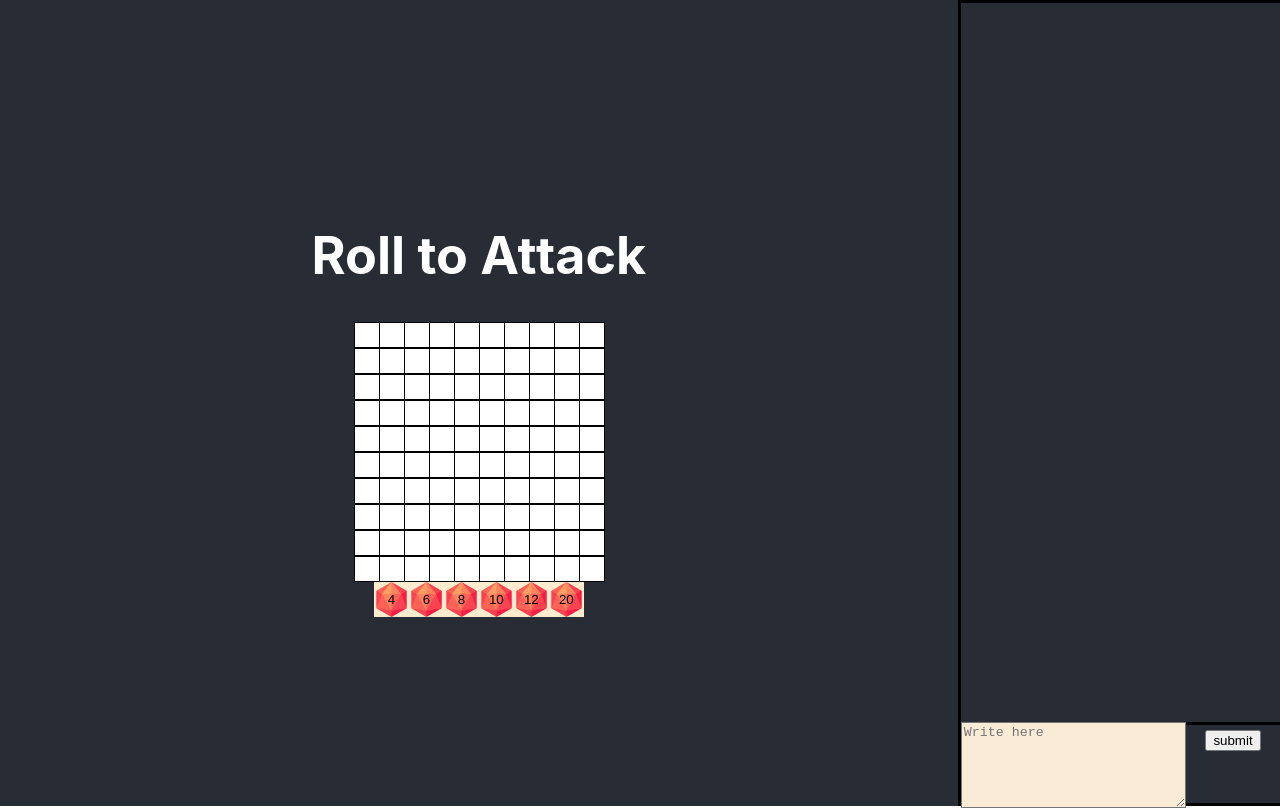
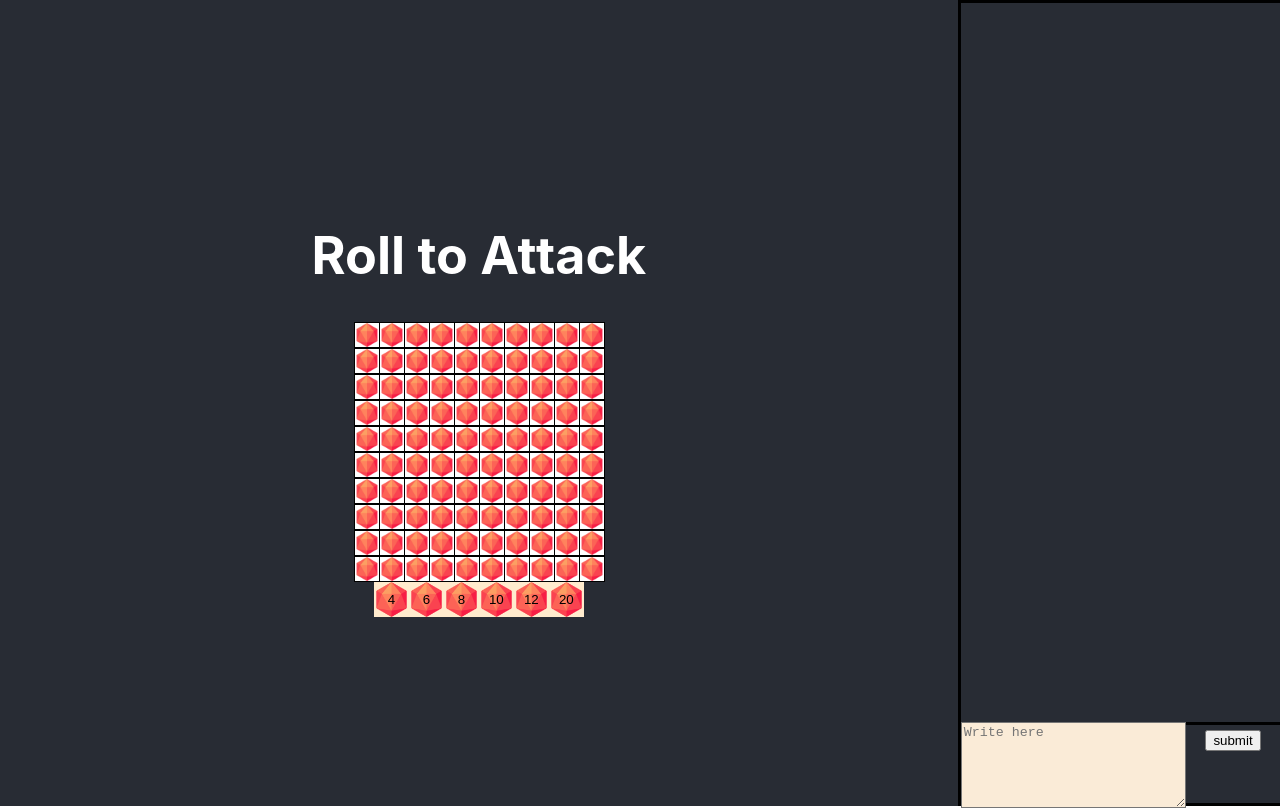
Before and after one commit to S4-K1/roll-to-hit, a React (Create React App) app: page / in a window 1280 px wide. Built offline with nearby package versions, Linux system fonts and the light colour scheme.

Commit message:
gridsquare displays image if a prop is true

```diff
--- a/package.json
+++ b/package.json
@@ -10,6 +10,7 @@
     "react": "^18.2.0",
     "react-dom": "^18.2.0",
     "react-scripts": "5.0.1",
+    "styled-components": "^5.3.8",
     "web-vitals": "^2.1.4"
   },
   "scripts": {
--- a/src/components/board.js
+++ b/src/components/board.js
@@ -7,7 +7,7 @@ function createBoard(x, y) {
   for (let row = 0; row < x; row++) {
     board.push([]);
     for (let column = 0; column < y; column++) {
-      board[row].push(<GridSquare key={`${column}${row}`}/>);
+      board[row].push(<GridSquare key={`${column}${row}`} displayIcon={true}/>);
     }
   }
   return board;
--- a/src/components/gridSquare.js
+++ b/src/components/gridSquare.js
@@ -1,6 +1,30 @@
 import React from 'react';
+import PropTypes from 'prop-types';
+import styled from 'styled-components';
+import standInImage from '../resources/d20Icon.png';
 import './css/gridSquare.css';
 
-export default function GridSquare() {
-  return <div className="grid-square" />;
+
+class GridSquare extends React.Component {
+  render() {
+    if (this.props.displayIcon) {
+      const StyledDiv = styled.div`
+        background-image: url(${standInImage});
+        background-size: cover;
+      `;
+      return (
+        <StyledDiv className='grid-square' />
+      );
+    } else {
+      return (
+        <div className='grid-square' />
+      );
+    }
+  }
 }
+
+GridSquare.propTypes = {
+  displayIcon: PropTypes.bool,
+};
+
+export default GridSquare;
```
Also changed, not shown: 1 other file (tests, documents, lock files or other folders).
